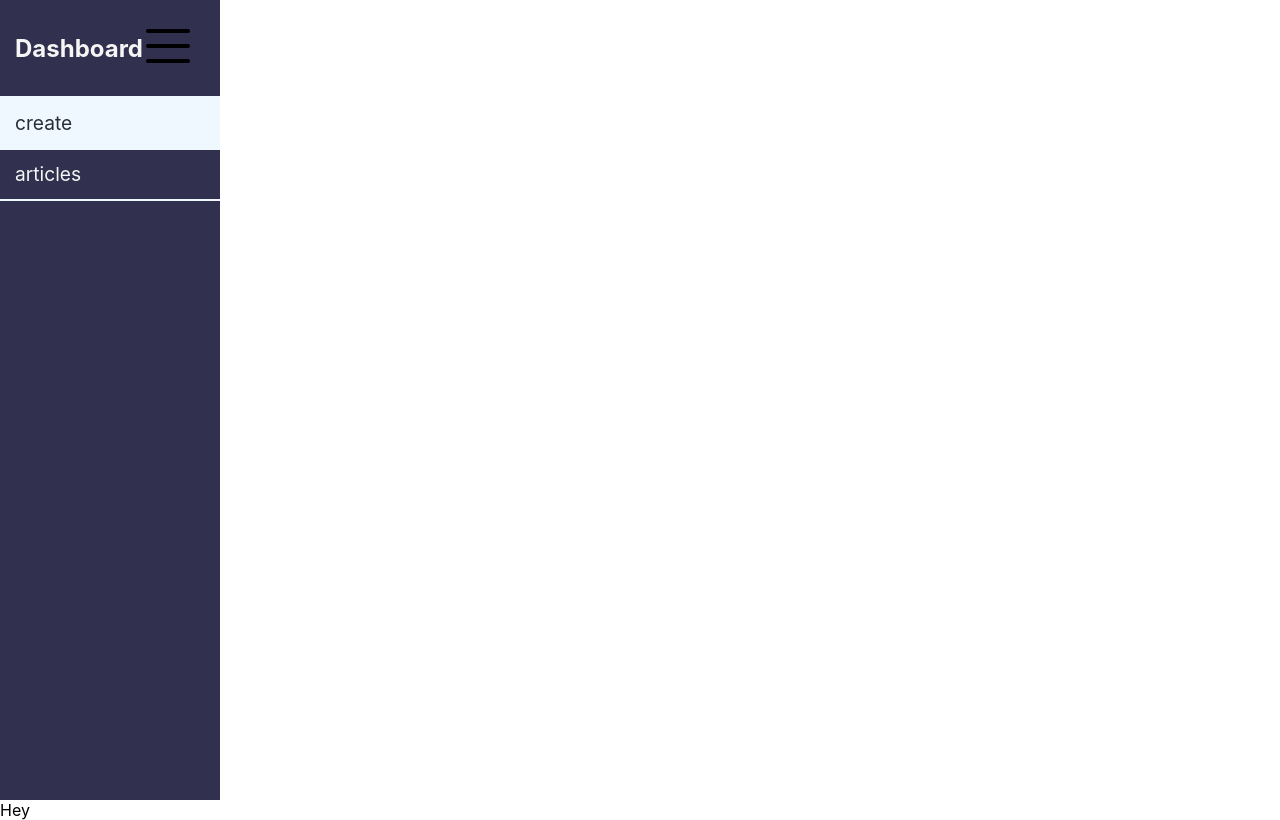
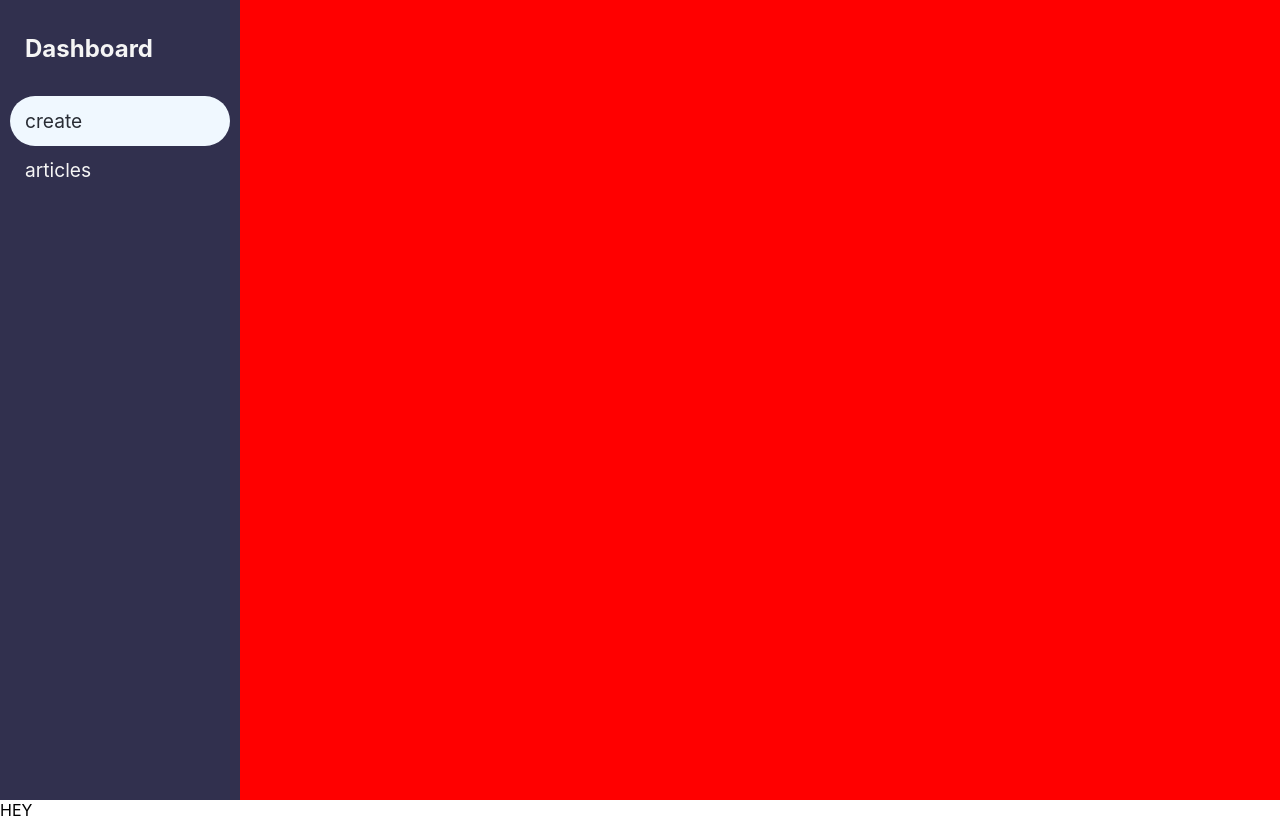
Before and after one commit to stephen-97/blog-dashboard, a React (Create React App) app: page /create in a window 1280 px wide. Built offline with nearby package versions, Linux system fonts and the light colour scheme.

Commit message:
finishin building page component

```diff
--- a/src/App.tsx
+++ b/src/App.tsx
@@ -3,6 +3,8 @@ import {routesItem} from "./utils/config";
 import {createBrowserRouter, RouterProvider} from "react-router-dom";
 import Home from "./pages/Home";
 import GlobalStyle from "./styles/GlobalStyle";
+import CreateArticle from "./pages/CreateArticle";
+import {ThemeProvider} from "styled-components";
 
 
 const router = createBrowserRouter([
@@ -16,17 +18,25 @@ const router = createBrowserRouter([
     },
     {
         path: "/create",
-        element: <Home/>
+        element: <CreateArticle/>
     },
 ])
+
+
 const App = () => {
 
+  const styleTheming = {
+      responsiveValue: '700px',
+      bgColor: 'black'
+  }
 
   return (
     <>
         <GlobalStyle />
         <div>
-            <RouterProvider router={router} />
+            <ThemeProvider theme={styleTheming}>
+                <RouterProvider router={router} />
+            </ThemeProvider>
         </div>
     </>
   );
--- a/src/components/Header.tsx
+++ b/src/components/Header.tsx
@@ -1,4 +1,4 @@
-import React from "react";
+import React, {createRef, RefObject, useRef} from "react";
 import styled, {IStyledComponent} from "styled-components";
 import {routesItem} from "../utils/config";
 import {Link} from "react-router-dom";
@@ -8,21 +8,24 @@ const StyledHeader: IStyledComponent<any> = styled.header`
   display: grid;
   grid-template-rows: 12% 88%;
   height: 100vh;
+  padding: 0 10px;
   width: 220px;
   background-color: var(--dark-blue);
   margin: 0;
 
+
+  ul {
     .link {
       display: block;
       padding: 0.8rem 0 0.8rem 15px;
       font-size: 1.2rem;
-    color: whitesmoke;
       cursor: pointer;
+      border-radius: 100px;
     }
-
     .selected-link {
       background-color: aliceblue;
       color: #282c34;
+    }
   }
 
   #title-container {
@@ -34,6 +37,9 @@ const StyledHeader: IStyledComponent<any> = styled.header`
       margin: 0;
       color: whitesmoke;
     }
+    #menu-icon-container {
+      display: none;
+    }
   }
 
   .header-item {
@@ -44,26 +50,38 @@ const StyledHeader: IStyledComponent<any> = styled.header`
 
   }
 
-  @media (max-width: 700px) {
-    height: 80px;
+  @media (max-width: ${props => props.theme.responsiveValue}) {
+    top: 0;
     width: 100vw;
+    padding: 0;
+    height: auto;
     display: flex;
+    flex-direction: column;
+    justify-content: center;
+    align-items: center;
 
     #title-container {
       display: flex;
+      height: 80px;
       justify-content: space-between;
-      width: 100%;
-      margin: 0 20px;
+      width: 95%;
+      margin: 0;
 
       h2 {
         padding: 0;
       }
       #menu-icon-container {
+        display: block;
         cursor: pointer;
       }
     }
     ul {
+      position: relative;
       display: none;
+      transition: 0.5s ease-in-out;
+      z-index: 1000;
+      height: 0;
+      width: 100%;
     }
   }
 
@@ -71,26 +89,36 @@ const StyledHeader: IStyledComponent<any> = styled.header`
 const Header = () => {
     const pathname = window.location.pathname;
 
+    const menuRef: RefObject<HTMLUListElement> = createRef();
+
+    const toggleMenu = (): void => {
+        const menuHeight = window.getComputedStyle(menuRef.current as Element).getPropertyValue('height');
+        if(menuHeight === '0px') {
+            menuRef.current!.style.height = 'auto';
+            menuRef.current!.style.display = 'block';
+        } else {
+            menuRef.current!.style.height = '0px';
+            menuRef.current!.style.display = 'none';
+        }
+    }
 
     return (
         <StyledHeader>
             <section id={'title-container'}>
                 <h2 id={'dashboard-Title'}>Dashboard</h2>
-                <div id={'menu-icon-container'}>
+                <div id={'menu-icon-container'} onClick={() => toggleMenu()}>
                     <img src={menuIcon} alt={'menu Icon'}/>
                 </div>
             </section>
-            <ul>
+            <ul ref={menuRef}>
                 {routesItem.map((elem, index) =>
                     <li key={index}>
-                        {index === 0 && <div className={'line'}></div>}
                         <Link
                             to={`/${elem.routeName}`}
                             className={`${pathname === '/' + elem.routeName ? 'link selected-link' : 'link'}`}
                         >
                             {elem.routeName}
                         </Link>
-                        <div className={'line'}></div>
                     </li>
                 )}
             </ul>
@@ -98,5 +126,6 @@ const Header = () => {
     )
 }
 
+// {index === 0 && <div className={'line'}></div>}
 
 export default Header;
--- /dev/null
+++ b/src/pages/CreateArticle.tsx
@@ -0,0 +1,26 @@
+import React from "react";
+import styled, {IStyledComponent} from "styled-components";
+import Header from "../components/Header";
+import StyledPage from "../styles/PageStyle";
+
+const StyledCreateArticle: IStyledComponent<any>  = styled.div`
+  height: 100vh;
+  width: 100vw;
+
+  @media (max-width: ${props => props.theme.responsiveValue}) {
+    font-size: var(--fz-lg);
+  }
+`;
+
+const CreateArticle = () => {
+
+    return(
+        <StyledPage>
+            <Header />
+            <div>HEY</div>
+        </StyledPage>
+    )
+}
+
+
+export default CreateArticle;
--- a/src/pages/Home.tsx
+++ b/src/pages/Home.tsx
@@ -5,9 +5,10 @@ import Header from "../components/Header";
 const StyledHome: IStyledComponent<any>  = styled.div`
   height: 100vh;
   width: 100vw;
-  display: grid;
 
-
+  >div {
+    background-color: red;
+  }
   @media (max-width: 480px) {
     font-size: var(--fz-lg);
   }
--- a/src/styles/CSSVariables.tsx
+++ b/src/styles/CSSVariables.tsx
@@ -9,6 +9,8 @@ const CSSVariables: RuleSet<object> = css`
 
       --h1: 30px;
       --h2: 24px;
+
+      --responsive-value: 700px;
     }
 `;
 
--- /dev/null
+++ b/src/styles/PageStyle.ts
@@ -0,0 +1,16 @@
+import {styled} from "styled-components";
+
+const StyledPage = styled.div`
+  background-color: red;
+  height: 100vh;
+  width: 100vw;
+  &:nth-child(2) {
+    flex: 1;
+  }
+
+  @media (max-width: ${props => props.theme.responsiveValue}) {
+    font-size: var(--fz-lg);
+  }
+`;
+
+export default StyledPage
--- a/src/utils/config.tsx
+++ b/src/utils/config.tsx
@@ -1,5 +1,5 @@
 import {ReactElement} from "react";
-
+export const responsiveValue = 700;
 export interface IRouteItem {
     itemName: string,
     routeName: string,
```
Also changed, not shown: src/styles/GlobalStyle.ts (renamed from src/styles/GlobalStyle.tsx). Lines whose indentation alone changed are shown as unchanged.
